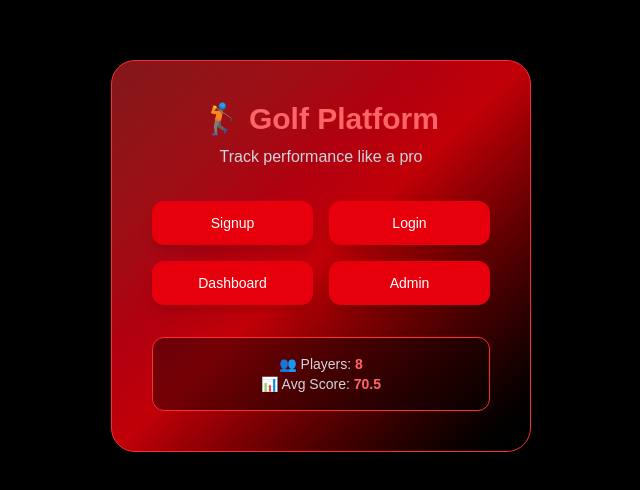
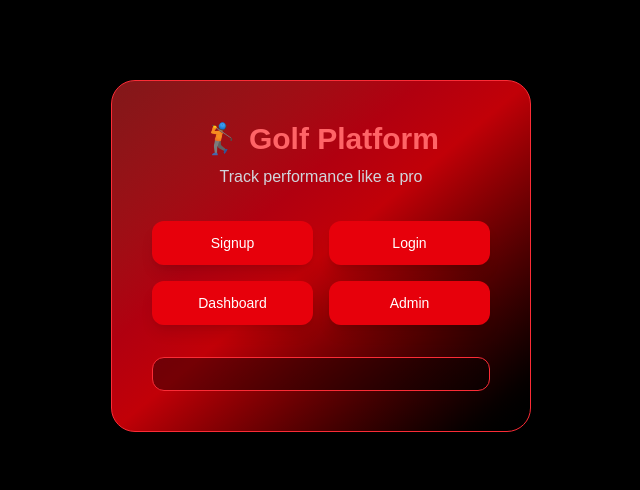
Before and after one commit to Nikhilpatel00/golf-platform, a Next.js app: page / in a window 1280 px wide. Shown: the part 144-634 px from the top of the page, without its empty margins (319-959 px from the left). Built offline with nearby package versions, Linux system fonts and the light colour scheme.

Commit message:
final project

```diff
--- a/app/page.tsx
+++ b/app/page.tsx
@@ -39,11 +39,11 @@ export default function Home() {
 
     {/* STATS */}
     <div className="bg-black/40 rounded-xl p-4 border border-red-500 text-gray-300 text-sm">
-          <p>👥 Players: <span className="text-red-400 font-semibold">8</span></p>
-          <p>📊 Avg Score: <span className="text-red-400 font-semibold">70.5</span></p>
+
     </div>
 
   </div>
 </div>
+
 );
 }
```
Lines whose indentation alone changed are shown as unchanged.
